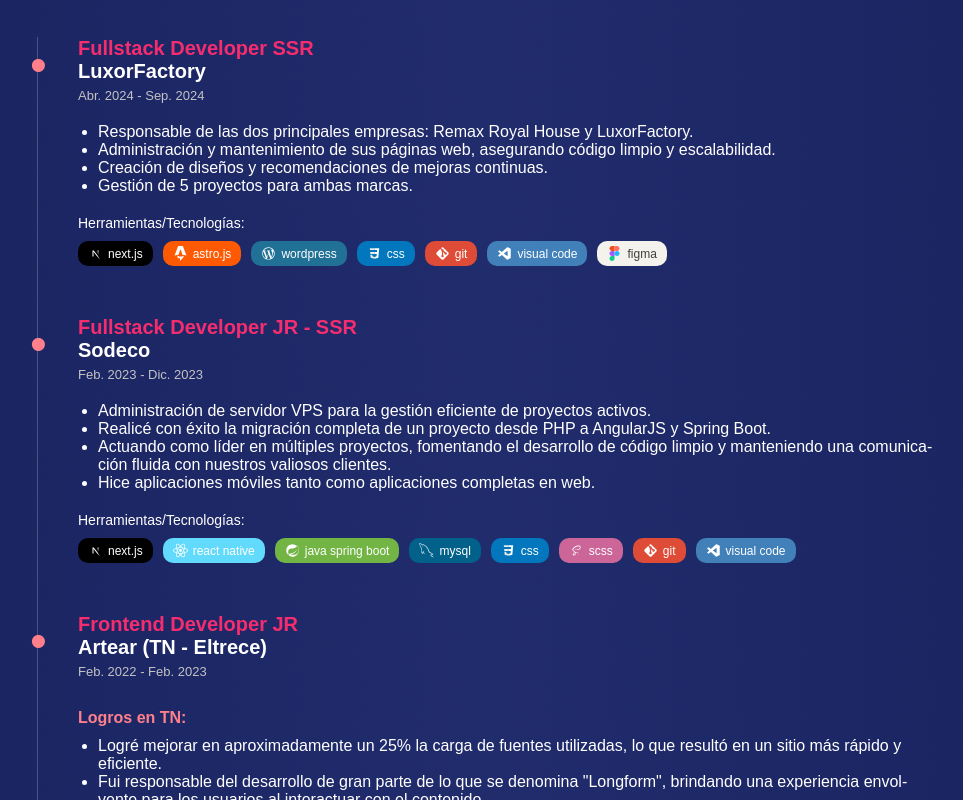
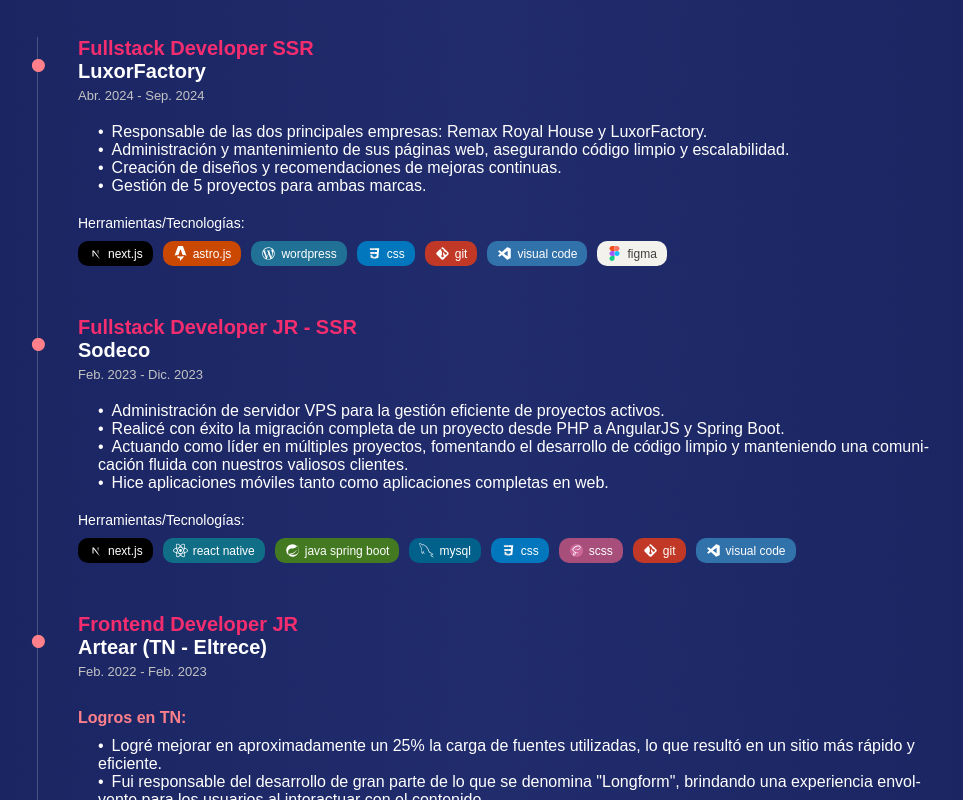
Before and after one commit to AlejoClifton/Portfolio, a Next.js app: page / in a window 1280 px wide. Shown: the part 720-1520 px from the top of the page, without its empty margins (155-1118 px from the left). Built offline with nearby package versions, Linux system fonts and the light colour scheme.

Commit message:
Versión 1.01

```diff
--- a/src/components/contact/Contact.tsx
+++ b/src/components/contact/Contact.tsx
@@ -2,26 +2,26 @@
 import React from 'react';
 import { ContactSvg, WspSvg, InstagramSvg, TiktokSvg, EmailSvg, LinkedinSvg } from '@/assets/SvgContainer';
 import LinkButton from '@/utilities/buttons/LinkButton';
-import style from './contacto.module.css'
+import style from './contacto.module.css';
 
 const Contact = () => {
     return (
-        <section id='contact' className={style.containContact}>
+        <section id="contact" className={style.containContact}>
             <Subtitle text="Medios de contacto" Svg={ContactSvg} />
             <div className={style.containLinks}>
-                <LinkButton url={`https://wa.me/541123871729`} type="_blank">
+                <LinkButton url={`https://wa.me/541123871729`} type="_blank" ariaLabel="Whatsapp">
                     <WspSvg className={style.svg} />
                 </LinkButton>
-                <LinkButton url={`mailto:example@email.com`} type="_blank">
+                <LinkButton url={`mailto:contacto@alejoclifton.com`} type="_blank" ariaLabel="Email">
                     <EmailSvg className={style.svg} />
                 </LinkButton>
-                <LinkButton url={`https://www.instagram.com/alee_tcg/`} type="_blank">
+                <LinkButton url={`https://www.instagram.com/alee_tcg/`} type="_blank" ariaLabel="Instagram">
                     <InstagramSvg className={style.svg} />
                 </LinkButton>
-                <LinkButton url={`https://www.tiktok.com/@alee_tcg?lang=es`} type="_blank">
+                <LinkButton url={`https://www.tiktok.com/@alee_tcg?lang=es`} type="_blank" ariaLabel="Tiktok">
                     <TiktokSvg className={style.svg} />
                 </LinkButton>
-                <LinkButton url={`https://www.linkedin.com/in/alejo-clifton/`} type="_blank">
+                <LinkButton url={`https://www.linkedin.com/in/alejo-clifton/`} type="_blank" ariaLabel="Linkedin">
                     <LinkedinSvg className={style.svg} />
                 </LinkButton>
             </div>
--- a/src/components/experience/Experience.tsx
+++ b/src/components/experience/Experience.tsx
@@ -16,7 +16,7 @@
                         <h3 className={style.job}>{exp.job}</h3>
                         <h3 className={style.company}>{exp.company}</h3>
                         <p className={style.time}>{exp.time}</p>
-                        <ul className={style.containDescription}>
+                        <div className={style.containDescription}>
                             {exp.paragraph.map((txt) => {
                                 if (txt.type === 'title') {
                                     return (
@@ -26,12 +26,12 @@
                                     );
                                 }
                                 return (
-                                    <li key={txt.id} className={style.txtLi}>
+                                    <p key={txt.id} className={style.txtLi}>
                                         {txt.text}
-                                    </li>
+                                    </p>
                                 );
                             })}
-                        </ul>
+                        </div>
                         <div className={style.containTechnologies}>
                             <h4 className={style.titleTech}>Herramientas/Tecnologías:</h4>
                             <TechnologyIcons technologies={exp.technologies} />
--- a/src/components/experience/experience.module.css
+++ b/src/components/experience/experience.module.css
@@ -45,12 +45,18 @@
 
 .txtTitle {
     color: var(--secondary-color);
-    margin: .625rem 0;
+    margin: 0.625rem 0;
 }
 
 .txtLi {
-    list-style-type: disc;
     margin-left: 1.25rem;
+
+    &::before {
+        content: '•';
+        margin-right: 0.5rem;
+        color: #ffffff;
+        font-size: 1rem;
+    }
 }
 
 .titleTech {
--- a/src/components/freelancer/Freelancer.tsx
+++ b/src/components/freelancer/Freelancer.tsx
@@ -22,7 +22,7 @@
                             <h3 className={style.titleDesktop}>{project.title}</h3>
                             <TechnologyIcons technologies={project.technologies} />
                             <p className={style.txt}>{project.text}</p>
-                            <LinkButton url={project.link} type="_blank">
+                            <LinkButton url={project.link} type="_blank" ariaLabel={project.title} >
                                 <LinkSvg className={style.svg} />
                                 <p>Ver Proyecto</p>
                             </LinkButton>
--- a/src/components/presentation/Presentation.tsx
+++ b/src/components/presentation/Presentation.tsx
@@ -14,7 +14,7 @@
                     Programación de Buenos Aires, Argentina. Especializado en páginas y aplicaciones web.
                 </h2>
                 <div className={style.containButton}>
-                    <LinkButton url="#contact">Contáctame</LinkButton>
+                    <LinkButton url="#contact" ariaLabel='contacto'>Contáctame</LinkButton>
                 </div>
             </div>
             <div className={style.containImage}>
--- a/src/utilities/buttons/LinkButton.tsx
+++ b/src/utilities/buttons/LinkButton.tsx
@@ -2,9 +2,19 @@
 import React, { ReactNode } from 'react';
 import style from './linkButton.module.css';
 
-const LinkButton = ({ children, url, type = '_self' }: { children: ReactNode; url: string; type?: '_self' | '_blank' }) => {
+const LinkButton = ({
+    children,
+    url,
+    type = '_self',
+    ariaLabel,
+}: {
+    children: ReactNode;
+    url: string;
+    type?: '_self' | '_blank';
+    ariaLabel: string;
+}) => {
     return (
-        <Link href={url} target={type} className={`dFlexRowDefault fGap ${style.linkButton}`}>
+        <Link href={url} target={type} aria-label={ariaLabel} className={`dFlexRowDefault fGap ${style.linkButton}`}>
             {children}
         </Link>
     );
--- a/src/utilities/technologies/technologies.module.css
+++ b/src/utilities/technologies/technologies.module.css
@@ -40,15 +40,15 @@
 }
 
 .astrojs {
-    background-color: #ff5a02;
+    background-color: #cb4802;
 }
 
 .scss {
-    background-color: #cc6699;
+    background-color: #a74e7a;
 }
 
 .nodejs {
-    background-color: #549e44;
+    background-color: #357328;
 }
 
 .expressjs {
@@ -61,19 +61,19 @@
 
 .reactjs,
 .reactnative {
-    background-color: #61dafb;
+    background-color: #116e87;
 }
 
 .git {
-    background-color: #de4b36;
+    background-color: #c13926;
 }
 
 .javaspringboot {
-    background-color: #72b545;
+    background-color: #437920;
 }
 
 .visualcode {
-    background-color: #4180b9;
+    background-color: #3272ab;
 }
 
 .wordpress {
```
